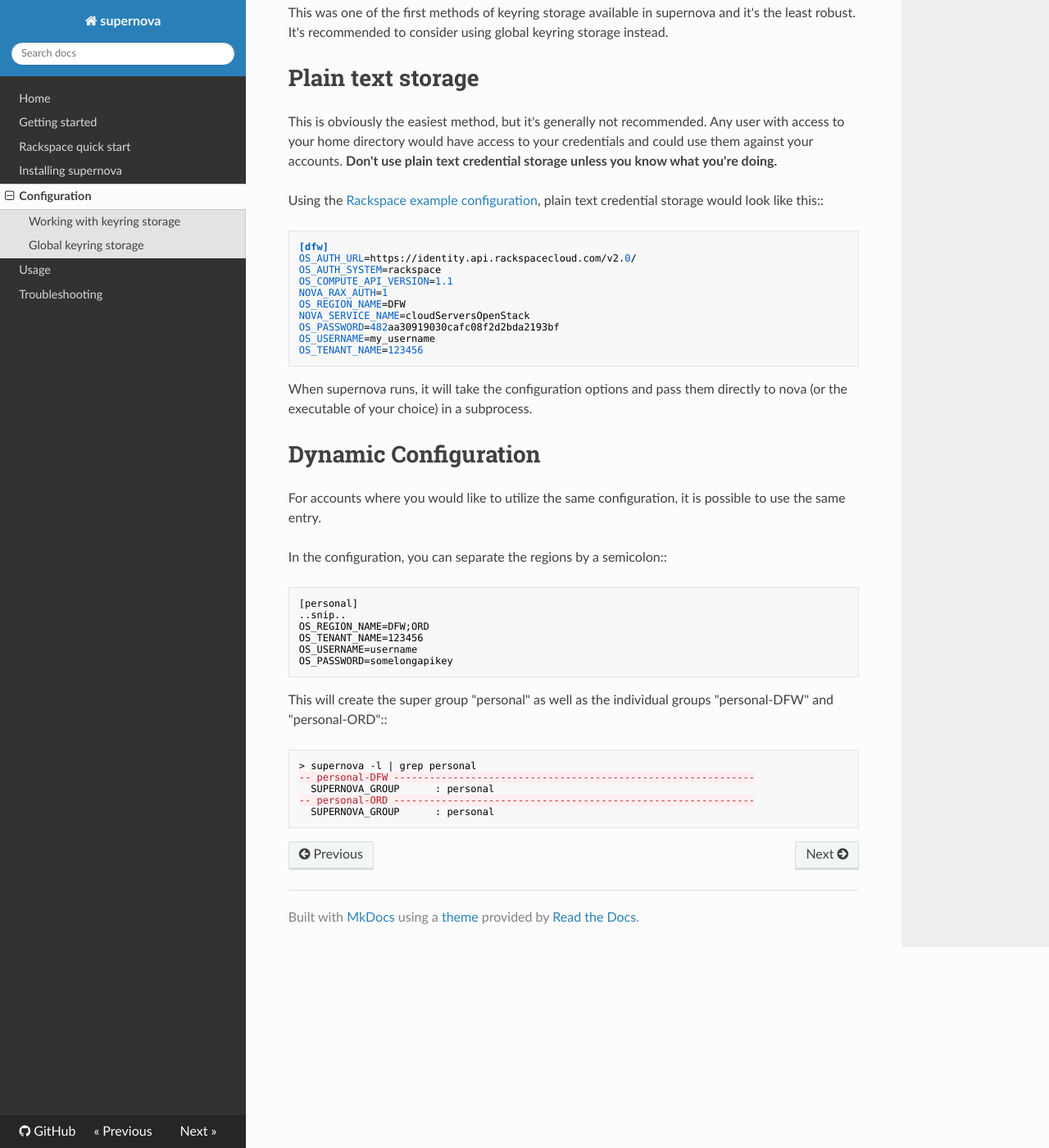
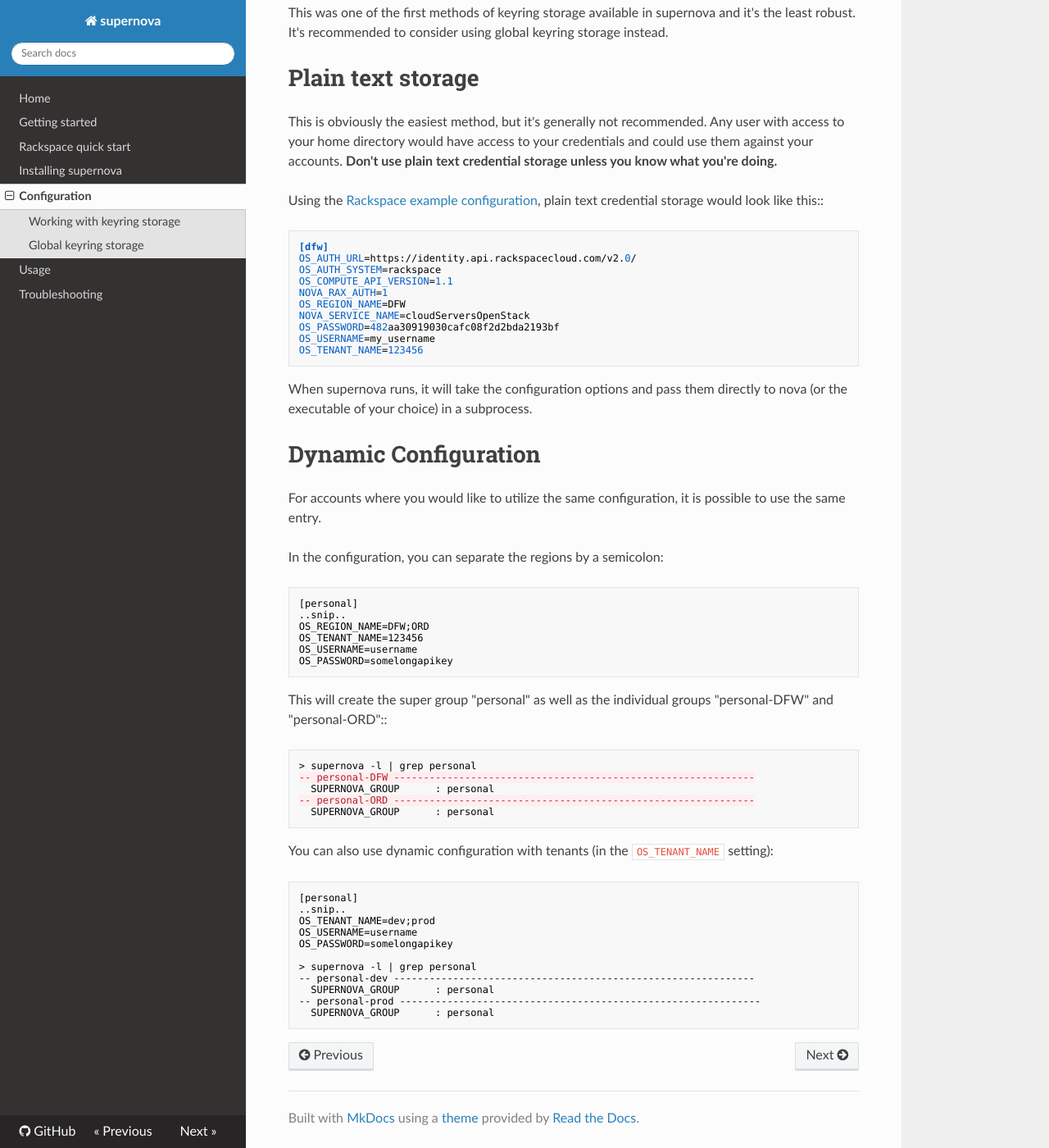
Before and after one commit to major/supernova, an MkDocs documentation site: the page built from docs/configuring.md, in a window 1280 px wide and 1400 px high, scrolled down 1821 px. Shown: the whole window at 82% size. Built offline with MkDocs 1.6.1, drawn with Linux system fonts in a browser that asks for light colours; nearby versions of some CDN libraries; old or Windows-style settings are respelled for this version of MkDocs.

Commit message:
Support dynamic config w/ OS_TENANT_NAME
in addition to `OS_REGION_NAME`.

E.g.:

    [sjc]
    ... snip ...
    OS_TENANT_NAME=dev;test;production
    ... snip ...

```diff
--- a/docs/configuring.md
+++ b/docs/configuring.md
@@ -92,7 +92,7 @@
 
 For accounts where you would like to utilize the same configuration, it is possible to use the same entry.
 
-In the configuration, you can separate the regions by a semicolon::
+In the configuration, you can separate the regions by a semicolon:
 
     [personal]
     ..snip..
@@ -101,7 +101,6 @@
     OS_USERNAME=username
     OS_PASSWORD=somelongapikey
 
-
 This will create the super group "personal" as well as the individual groups "personal-DFW" and "personal-ORD"::
 
     > supernova -l | grep personal
@@ -109,3 +108,17 @@
       SUPERNOVA_GROUP      : personal
     -- personal-ORD -------------------------------------------------------------
       SUPERNOVA_GROUP      : personal
+
+You can also use dynamic configuration with tenants (in the `OS_TENANT_NAME` setting):
+
+    [personal]
+    ..snip..
+    OS_TENANT_NAME=dev;prod
+    OS_USERNAME=username
+    OS_PASSWORD=somelongapikey
+
+    > supernova -l | grep personal
+    -- personal-dev -------------------------------------------------------------
+      SUPERNOVA_GROUP      : personal
+    -- personal-prod -------------------------------------------------------------
+      SUPERNOVA_GROUP      : personal
```
Also changed, not shown: 2 other files.
